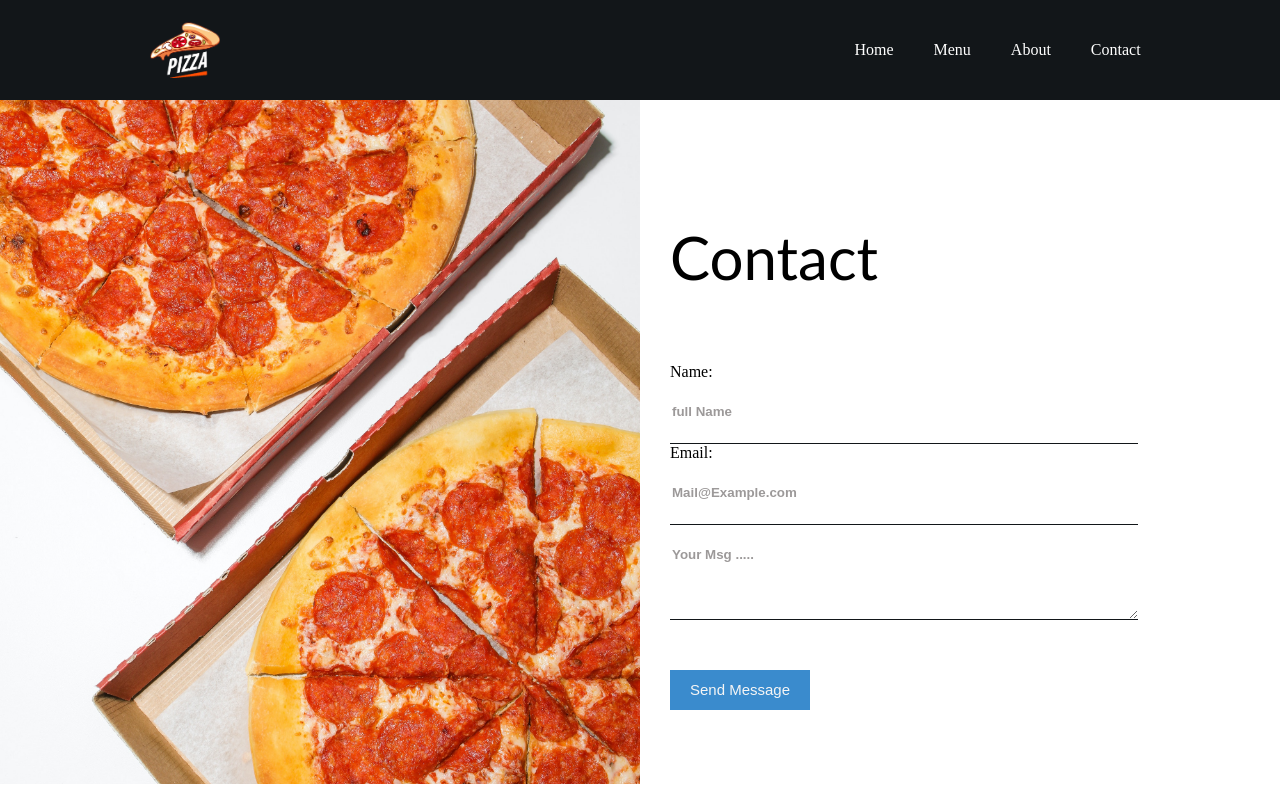
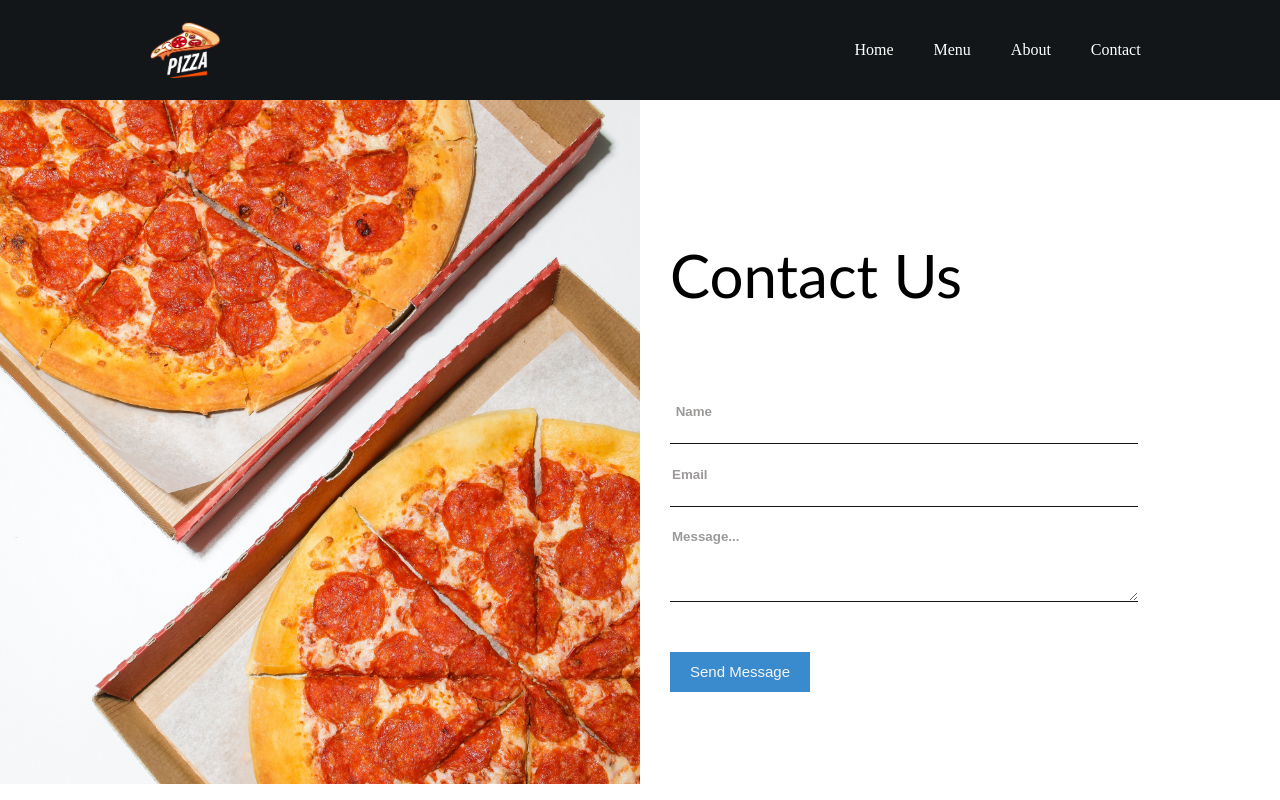
Before and after one commit to engyahmed7/Pizza-Project, a React (Create React App) app: page /contact in a window 1280 px wide. Shown: the top 800 px of the page. Built offline with nearby package versions, Linux system fonts and the light colour scheme.

Commit message:
Update Contact.js

```diff
--- a/src/Pages/Contact.js
+++ b/src/Pages/Contact.js
@@ -2,56 +2,43 @@ import React from "react";
 import "../styles/Contact.css";
 import bkImg from "../assets/pizzaLeft.jpg";
 import { useRef } from "react";
-
 function Contact() {
   let inputName = useRef();
   let inputEmail = useRef();
   let inputMsg = useRef();
+  function submitHandler(event) {
+    event.preventDefault();
+    let nameEntered = inputName.current.value;
+    let mailEntered = inputEmail.current.value;
+    let msgEntered = inputMsg.current.value;
 
-  function submitHandller(event) {
-    event.preventDefault();
-    let nameEnterd = inputName.current.value;
-    let EmailEnterd = inputEmail.current.value;
-    let MsgEnterd = inputMsg.current.value;
-
-    console.log(nameEnterd, EmailEnterd, MsgEnterd);
+    console.log(nameEntered, mailEntered, msgEntered);
   }
-
   return (
+    <>
       <div className="contact">
         <div
           className="leftSide"
           style={{ backgroundImage: `url(${bkImg})` }}
         ></div>
+
         <div className="rightSide">
-        <h1> Contact</h1>
-        <form onSubmit={submitHandller}>
-          <label>Name:</label>
-          <input
-            type="text"
+          <h1>Contact Us</h1>
+          <form onSubmit={submitHandler}>
+            <input type="text" required placeholder=" Name" ref={inputName} />
+
+            <input type="email" required placeholder="Email" ref={inputEmail} />
+            <textarea
+              row="3"
               required
-            placeholder="full Name"
-            ref={inputName}
-          ></input>
-
-          <label>Email:</label>
-          <input
-            type="email"
-            required
-            placeholder="Mail@Example.com"
-            ref={inputEmail}
-          ></input>
-
-          <textarea
-            row="2"
-            required
-            placeholder="Your Msg ....."
+              placeholder="Message..."
               ref={inputMsg}
-          ></textarea>
-          <button type="submit"> Send Message</button>
+            />
+            <button type="submit">Send Message</button>
           </form>
         </div>
       </div>
+    </>
   );
 }
 export default Contact;
```
Lines whose indentation alone changed are shown as unchanged.
